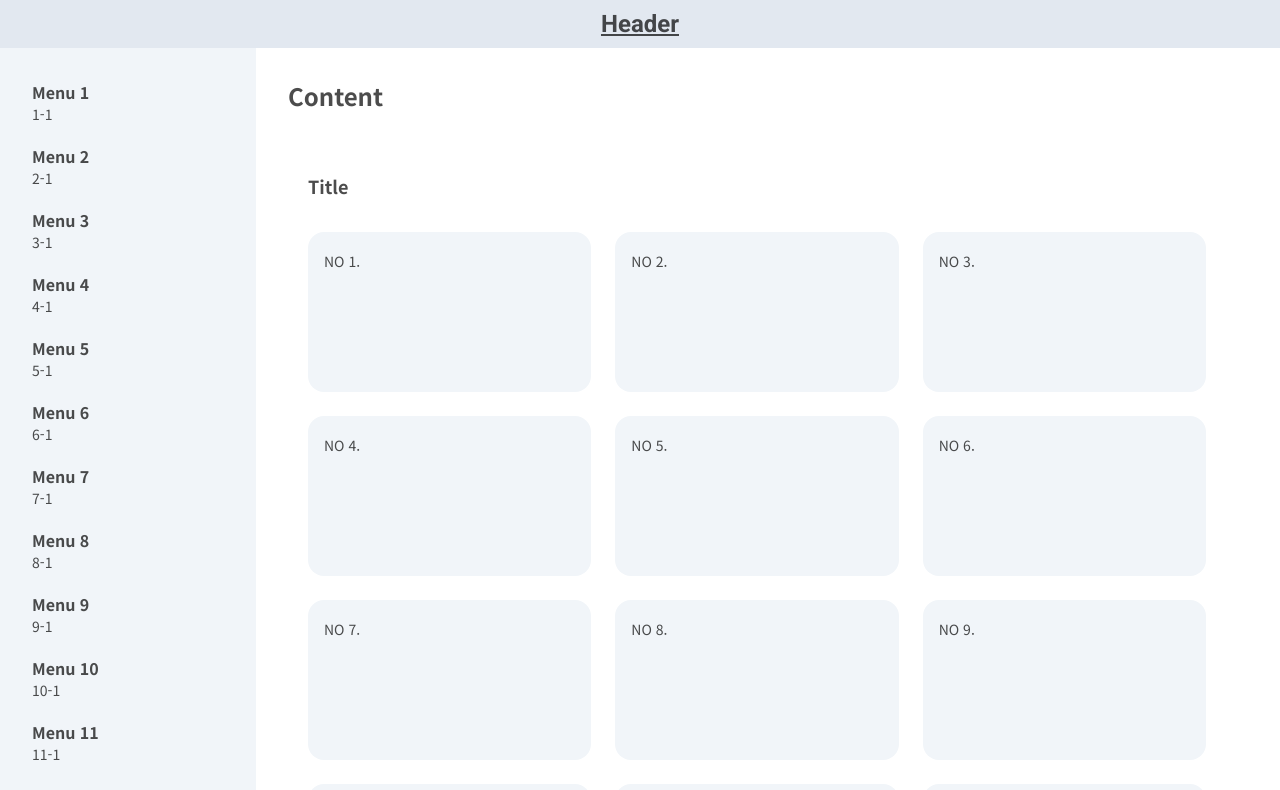
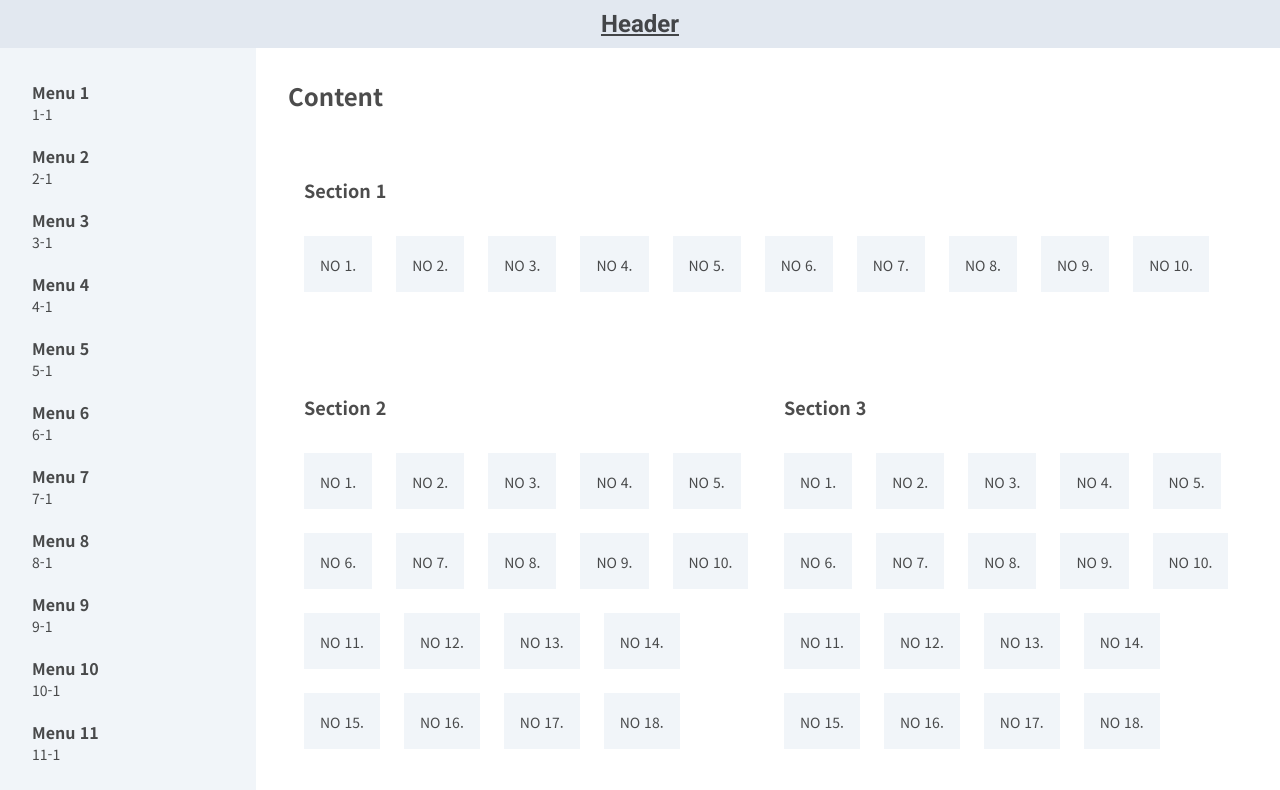
Before and after one commit to suinbo/next-js-project, a Next.js app in the folder my-app/: page /menu1 in a window 1280 px wide. Shown: the top 790 px of the page. Built offline with nearby package versions, Linux system fonts and the light colour scheme.

Commit message:
Feat: 섹션 구분 및 컴포넌트 공통화

```diff
--- /dev/null
+++ b/my-app/src/app/menu1/@analytics/page.tsx
@@ -0,0 +1,13 @@
+import CardList from "@/component/CardList"
+import React from "react"
+
+export default function Page() {
+    return (
+        <div className="p-4 flex flex-col gap-8 w-1/2">
+            <p className="font-bold text-lg">Section 3</p>
+            <ul className="flex w-full flex-wrap gap-6 overflow-scroll overflow-x-hidden">
+                <CardList  length={20} max={1} height={40} />
+            </ul>
+        </div>
+    )
+}
--- /dev/null
+++ b/my-app/src/app/menu1/@team/page.tsx
@@ -0,0 +1,13 @@
+import CardList from "@/component/CardList"
+import React from "react"
+
+export default function Page() {
+    return (
+        <div className="p-4 flex flex-col gap-8 w-1/2">
+            <p className="font-bold text-lg">Section 2</p>
+            <ul className="flex w-full flex-wrap gap-6 overflow-scroll overflow-x-hidden">
+                <CardList max={2} height={15} />
+            </ul>
+        </div>
+    )
+}
--- a/my-app/src/app/menu1/layout.tsx
+++ b/my-app/src/app/menu1/layout.tsx
@@ -8,8 +8,12 @@ import Error from "./error"
 
 export default function RootLayout({
     children,
+    team,
+    analytics
 }: Readonly<{
     children: React.ReactNode
+    team: React.ReactNode
+    analytics: React.ReactNode
 }>) {
     const spanRefs = useRef<{ [key: number]: HTMLSpanElement | null }>({})
     const onClickLi = (item: number) => {
@@ -24,7 +28,7 @@ export default function RootLayout({
     }
 
     const Menus = () =>
-        <ul className="h-[95%] flex flex-col gap-5 overflow-scroll overflow-x-hidden">
+        <ul className="h-[100%] flex flex-col gap-5 overflow-scroll overflow-x-hidden">
             {[...Array(40)].map((_, index) => (
                 <li key={index} className="flex flex-col font-semibold cursor-pointer" onClick={() => onClickLi(index)}>
                     {`Menu ${index + 1}`}
@@ -48,14 +52,23 @@ export default function RootLayout({
                 </header>
 
                 {/** Navagation */}
-                <nav className="p-8 absolute h-[100vh] w-1/5 bg-slate-100">
+                <nav className="p-8 absolute h-[calc(100vh-48px)] w-1/5 bg-slate-100">
                     <Menus />
                 </nav>
 
                 {/** Content */}
                 <Suspense fallback={<Loading/>}>
-                    <div className="absolute h-[calc(100vh-48px)] w-4/5 left-[calc(1/5*100%)]">
-                        {children}
+                    <div className="absolute p-8 h-[calc(100vh-48px)] w-4/5 left-[calc(1/5*100%)]">
+                        <h1 className="mb-12 font-bold text-2xl">Content</h1>
+                        <div className="flex flex-col justify-between h-[calc(100vh-180px)]">
+                            <div className="flex h-[25%]">
+                                {children}
+                            </div>
+                            <div className="flex h-[65%]">
+                                {team}
+                                {analytics}
+                            </div>
+                        </div>
                     </div>
                 </Suspense>
             </div>
--- a/my-app/src/app/menu1/page.tsx
+++ b/my-app/src/app/menu1/page.tsx
@@ -1,22 +1,13 @@
+import CardList from "@/component/CardList"
+import React from "react"
+
 export default function Page() {
-    const Li = () =>
-        [...Array(40)].map((_, index) => (
-            <li
-                key={`content_${index}`}
-                className="w-[calc((100%-48px)/2)] lg:w-[calc((100%-70px)/3)] h-40 bg-slate-100 p-4 cursor-pointer rounded-2xl hover:border hover:transition hover:duration-500 hover:border-slate-600">
-                <span className="text-sm">NO {index + 1}.</span>
-            </li>
-        ))
-
     return (
-        <div className="p-8 flex flex-col gap-10">
-            <h1 className="font-bold text-2xl">Content</h1>
-            <div className="m-5 h-[820px]">
-                <p className="mb-8 font-bold text-lg">Title</p>
-                <ul className="flex w-full h-[100%] flex-wrap gap-6 overflow-scroll overflow-x-hidden">
-                    <Li />
-                </ul>
-            </div>
+        <div className="p-4 flex flex-col gap-8">
+            <p className="font-bold text-lg">Section 1</p>
+            <ul className="flex w-full h-[100%] flex-wrap gap-6 overflow-scroll overflow-x-hidden">
+                <CardList />
+            </ul>
         </div>
-            )
+    )
 }
--- /dev/null
+++ b/my-app/src/component/CardList.tsx
@@ -0,0 +1,23 @@
+import React from "react"
+
+export default function CardList({ length = 40, max = 3, height = 20 }: { length?: number, max?: number, height?: number }) {
+
+    const Li = () => {
+        const width:{ [key: number]: string } = {
+            1: `w-[calc(100%-24px)]`,
+            2: `w-[calc(100%-24px)] lg:w-[calc((100%-48px)/2)]`,
+            3: `w-[calc((100%-48px)/2)] lg:w-[calc((100%-70px)/3)]`,
+        }
+
+        return [...Array(length)].map((_, index) => (
+            <li
+                key={`content_${index}`}
+                className={`${width[max]} h-${height} bg-slate-100 p-4 cursor-pointer rounded-2xl hover:border hover:transition hover:duration-500 hover:border-slate-600`}>
+                <span className="text-sm">NO {index + 1}.</span>
+            </li>
+        ))
+    }
+
+
+    return <Li />
+}
```
Also changed, not shown: my-app/src/app/layout.tsx (+7 -5 lines).
